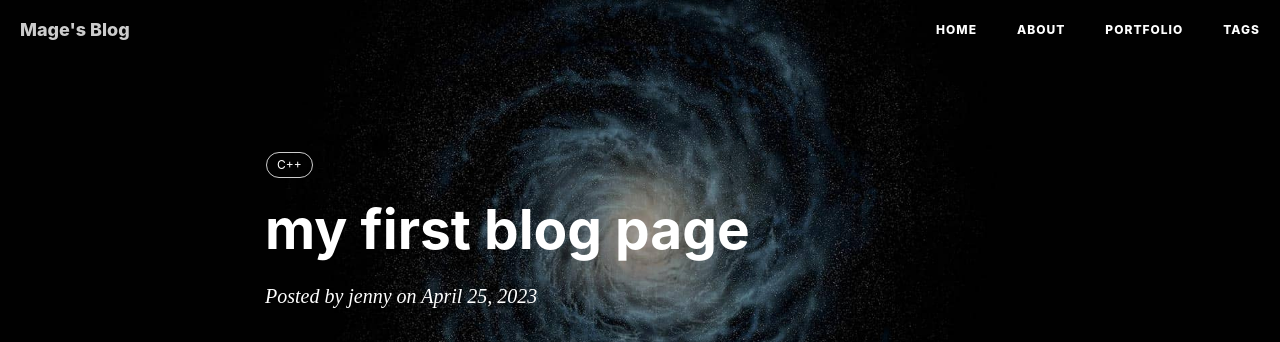
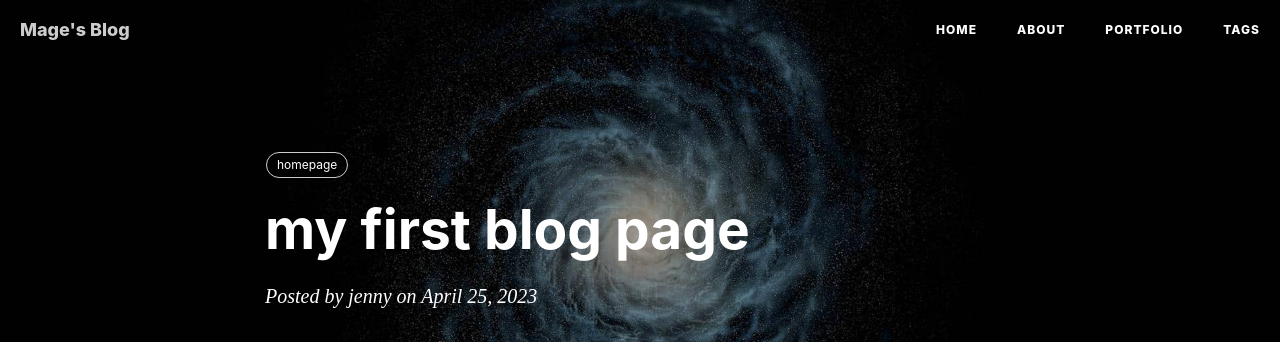
Before and after one commit to jennylu518/jennylu518.github.io, a Jekyll site: the page built from _posts/2023-04-27-HomePageTest.markdown, in a window 1280 px wide and 900 px high. Shown: the top 342 px of the window. Built offline with Jekyll 4.4.1, drawn with Linux system fonts in a browser that asks for light colours; nearby versions of some CDN libraries; comment, search, counter and statistics services are not loaded.

Commit message:
Update 2023-04-27-HomePageTest.markdown

```diff
--- a/_posts/2023-04-27-HomePageTest.markdown
+++ b/_posts/2023-04-27-HomePageTest.markdown
@@ -6,7 +6,7 @@
 author:     "jenny"
 header-img: "img/post-bg-universe.jpg"
 tags:
-    - C++
+    - homepage
 ---
 
 ## my first title-1 ##
```
